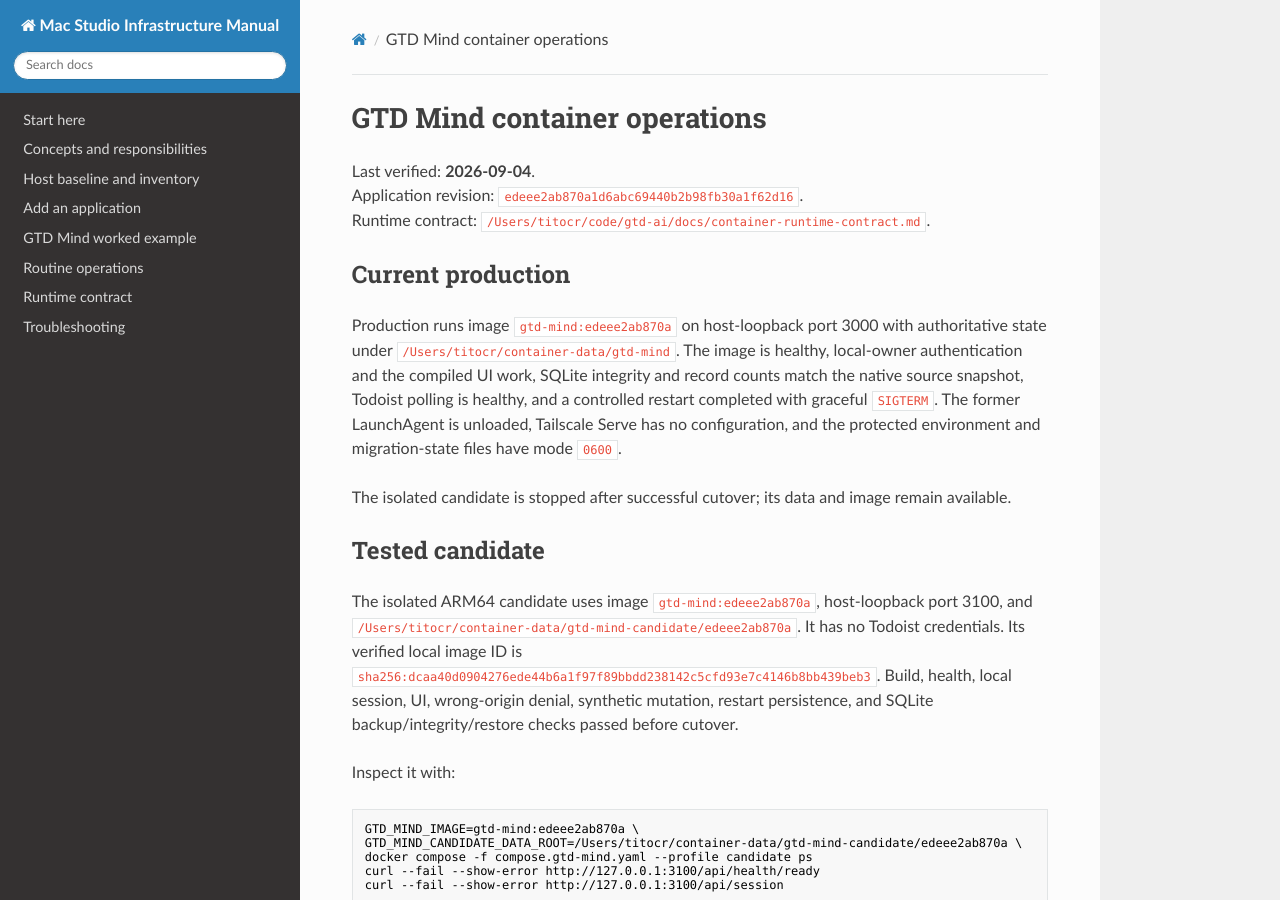
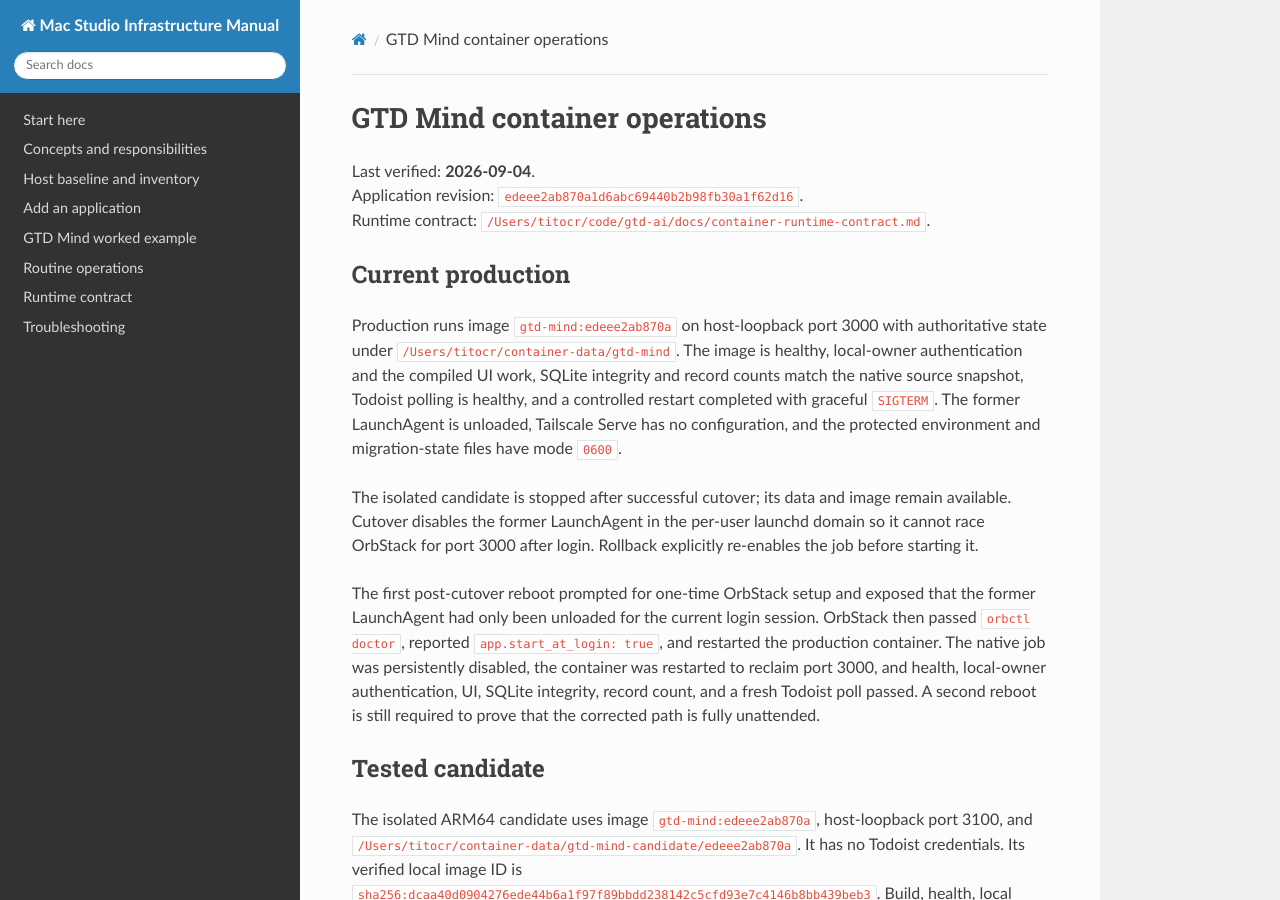
Before and after one commit to titocr/infrastructure, an MkDocs documentation site: the page built from docs/projects/gtd-mind-runtime.md, in a window 1280 px wide and 900 px high. Built offline with MkDocs 1.6.1, drawn with Linux system fonts in a browser that asks for light colours; nearby versions of some CDN libraries.

Commit message:
Fix GTD Mind reboot recovery

```diff
--- a/docs/projects/gtd-mind-runtime.md
+++ b/docs/projects/gtd-mind-runtime.md
@@ -14,6 +14,15 @@ LaunchAgent is unloaded, Tailscale Serve has no configuration, and the protected
 migration-state files have mode `0600`.
 
 The isolated candidate is stopped after successful cutover; its data and image remain available.
+Cutover disables the former LaunchAgent in the per-user launchd domain so it cannot race OrbStack
+for port 3000 after login. Rollback explicitly re-enables the job before starting it.
+
+The first post-cutover reboot prompted for one-time OrbStack setup and exposed that the former
+LaunchAgent had only been unloaded for the current login session. OrbStack then passed `orbctl
+doctor`, reported `app.start_at_login: true`, and restarted the production container. The native
+job was persistently disabled, the container was restarted to reclaim port 3000, and health,
+local-owner authentication, UI, SQLite integrity, record count, and a fresh Todoist poll passed.
+A second reboot is still required to prove that the corrected path is fully unattended.
 
 ## Tested candidate
 
```
Also changed, not shown: 1 other file.
